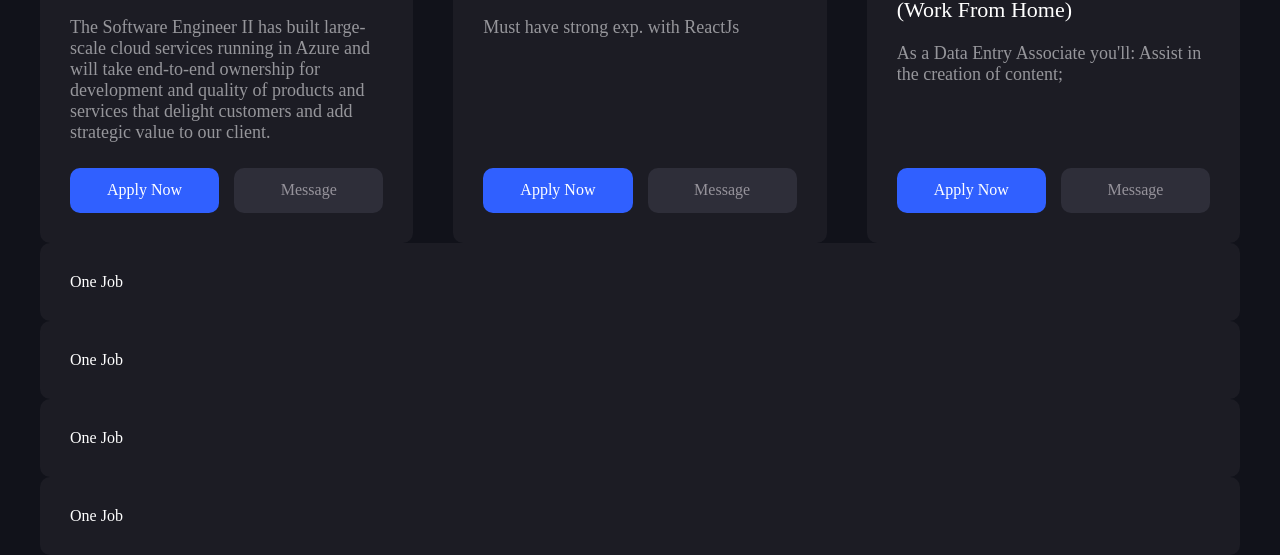
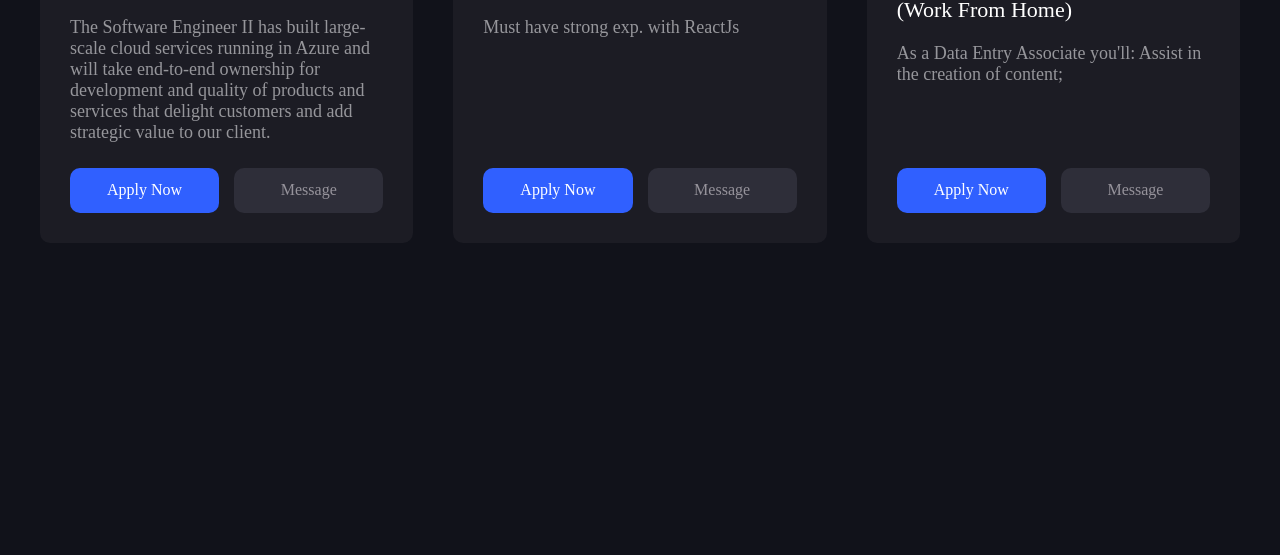
Before and after one commit to Darvinbond/Jobfinder, a plain HTML site: page index.html in a window 1280 px wide. Shown: the part 2020-2575 px from the top of the page. After the commit the page ends 2263 px from the top, so only its background shows below. Drawn offline with Linux system fonts and the light colour scheme.

Commit message:
Update index.html

```diff
--- a/index.html
+++ b/index.html
@@ -44,10 +44,6 @@
       <h1>Showing 15 Jobs</h1>
       <div class="jobs-container">
         </div>
-        <div class="job-tile">One Job</div>
-        <div class="job-tile">One Job</div>
-        <div class="job-tile">One Job</div>
-        <div class="job-tile">One Job</div>
       </div>
     </div>
     <script src="script.js"></script>
```
